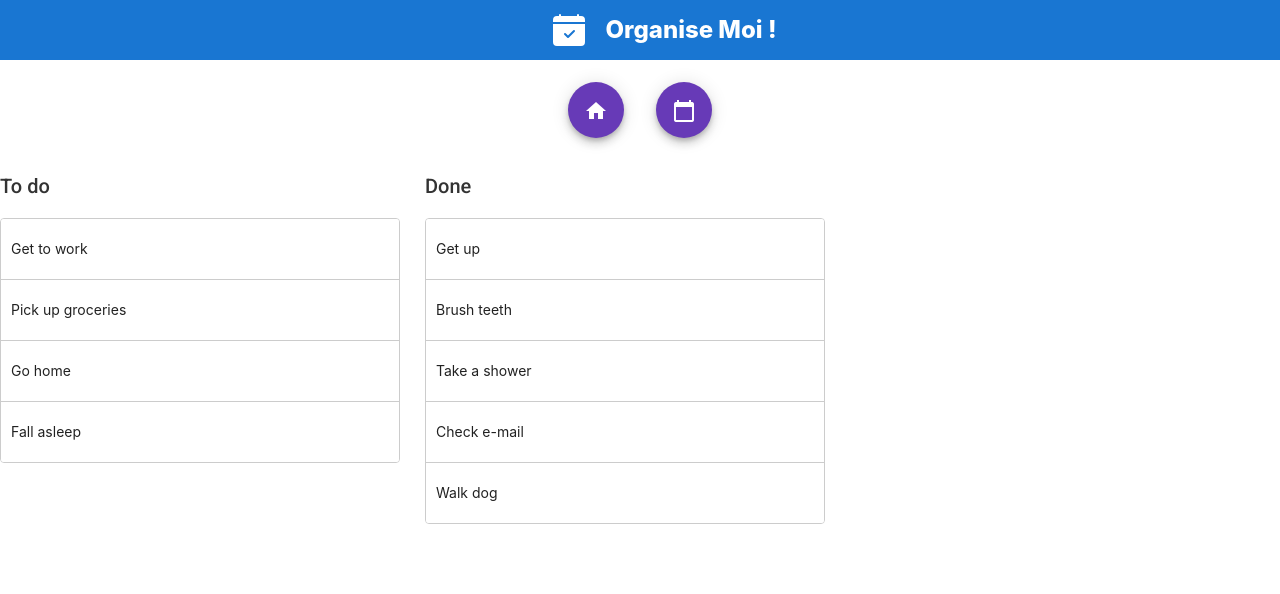
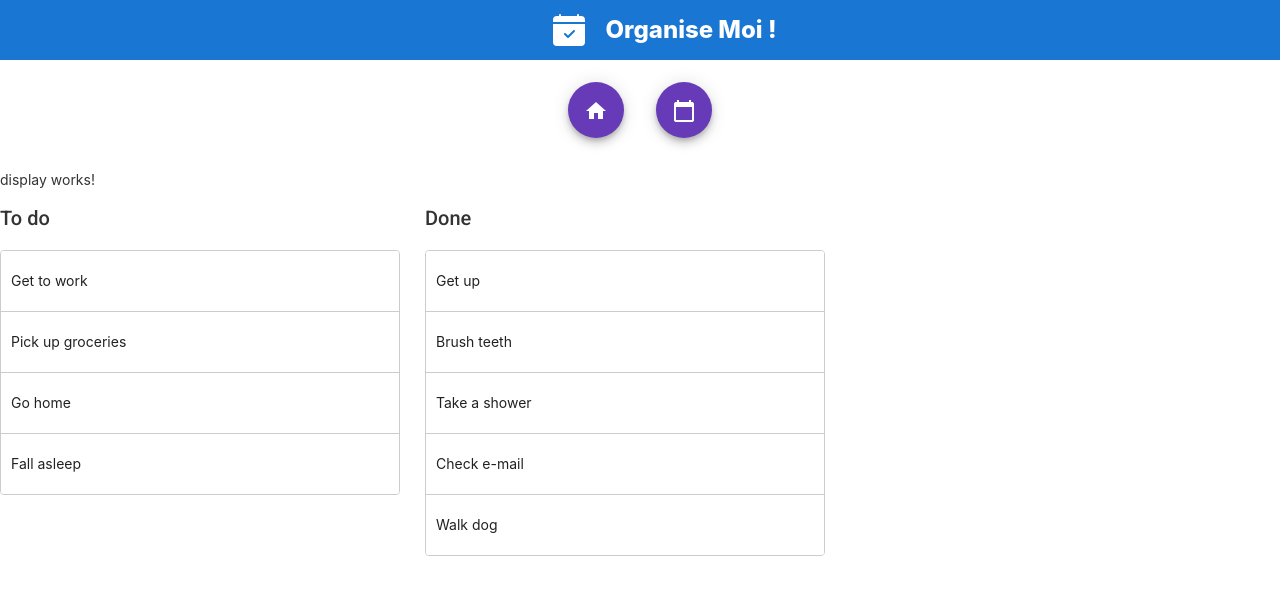
Before and after one commit to schaegis5u/Angular_RENARD-SCHAEGIS, an Angular app: page /list in a window 1280 px wide. Shown: the top 594 px of the page. Built offline with nearby package versions, Linux system fonts and the light colour scheme.

Commit message:
display test

```diff
--- a/src/app/app-routing.module.ts
+++ b/src/app/app-routing.module.ts
@@ -1,11 +1,11 @@
 import { NgModule } from '@angular/core';
 import { RouterModule, Routes } from '@angular/router';
-import { DisplayListComponent } from './shared/component/display-list/display-list.component';
+import { DisplayComponent } from './display/display.component';
 
 const routes: Routes = [
   {
     path:'list',
-    component: DisplayListComponent,
+    component: DisplayComponent,
   }
 ];
 
--- a/src/app/app.module.ts
+++ b/src/app/app.module.ts
@@ -11,13 +11,15 @@ import {DragDropModule} from '@angular/cdk/drag-drop';
 import { ToDoListComponent } from './shared/component/to-do-list/to-do-list.component';
 import { ToDoComponent } from './to-do/to-do.component';
 import { DisplayListComponent } from './shared/component/display-list/display-list.component';
+import { DisplayComponent } from './display/display.component';
 
 @NgModule({
   declarations: [
     AppComponent,
     ToDoListComponent,
     ToDoComponent,
-    DisplayListComponent
+    DisplayListComponent,
+    DisplayComponent
 
   ],
   imports: [
--- /dev/null
+++ b/src/app/display/display.component.html
@@ -0,0 +1,2 @@
+<p>display works!</p>
+<app-display-list></app-display-list>
--- /dev/null
+++ b/src/app/display/display.component.ts
@@ -0,0 +1,15 @@
+import { Component, OnInit } from '@angular/core';
+
+@Component({
+  selector: 'app-display',
+  templateUrl: './display.component.html',
+  styleUrls: ['./display.component.scss']
+})
+export class DisplayComponent implements OnInit {
+
+  constructor() { }
+
+  ngOnInit(): void {
+  }
+
+}
--- a/src/app/to-do/to-do.module.ts
+++ b/src/app/to-do/to-do.module.ts
@@ -1,14 +1,11 @@
 import { NgModule } from '@angular/core';
 import { CommonModule } from '@angular/common';
-import {DragDropModule} from '@angular/cdk/drag-drop';
-
 
 
 @NgModule({
   declarations: [],
   imports: [
     CommonModule,
-    DragDropModule,
   ]
 })
 export class ToDoModule { }
```
Also changed, not shown: src/app/display/display.component.scss (added), 1 other file (tests, documents, lock files or other folders).
